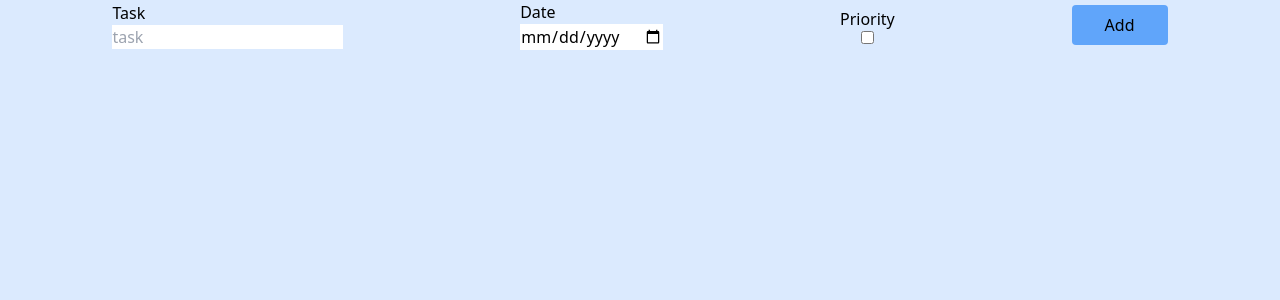
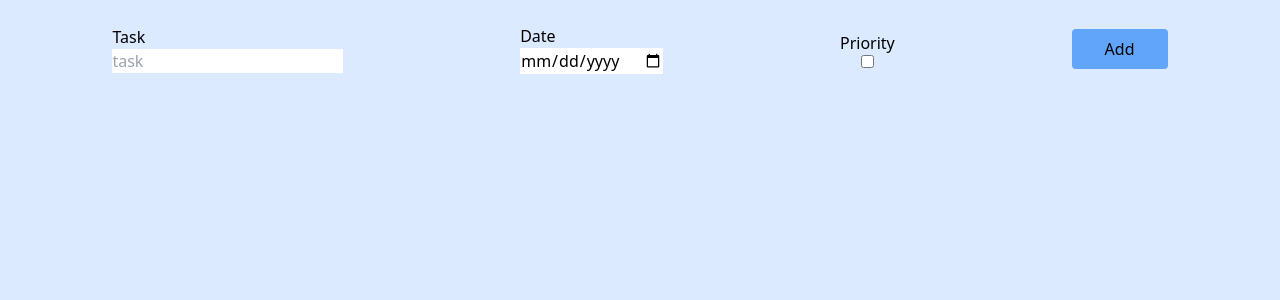
Before and after one commit to Bhagyadilhara/task-manage, a React (Create React App) app: page / in a window 1280 px wide. Shown: the top 300 px of the page. Built offline with nearby package versions, Linux system fonts and the light colour scheme.

Commit message:
add padding

```diff
--- a/src/App.js
+++ b/src/App.js
@@ -79,7 +79,7 @@ function App() {
 
   return (
     <div className="App">
-      <div className="h-screen w-auto px-6 bg-blue-100">
+      <div className="h-screen w-auto pt-6 px-6 bg-blue-100">
         <div className='flex items-center justify-around'>
           <div className='flex flex-col'>
             <label>Task</label>
```
